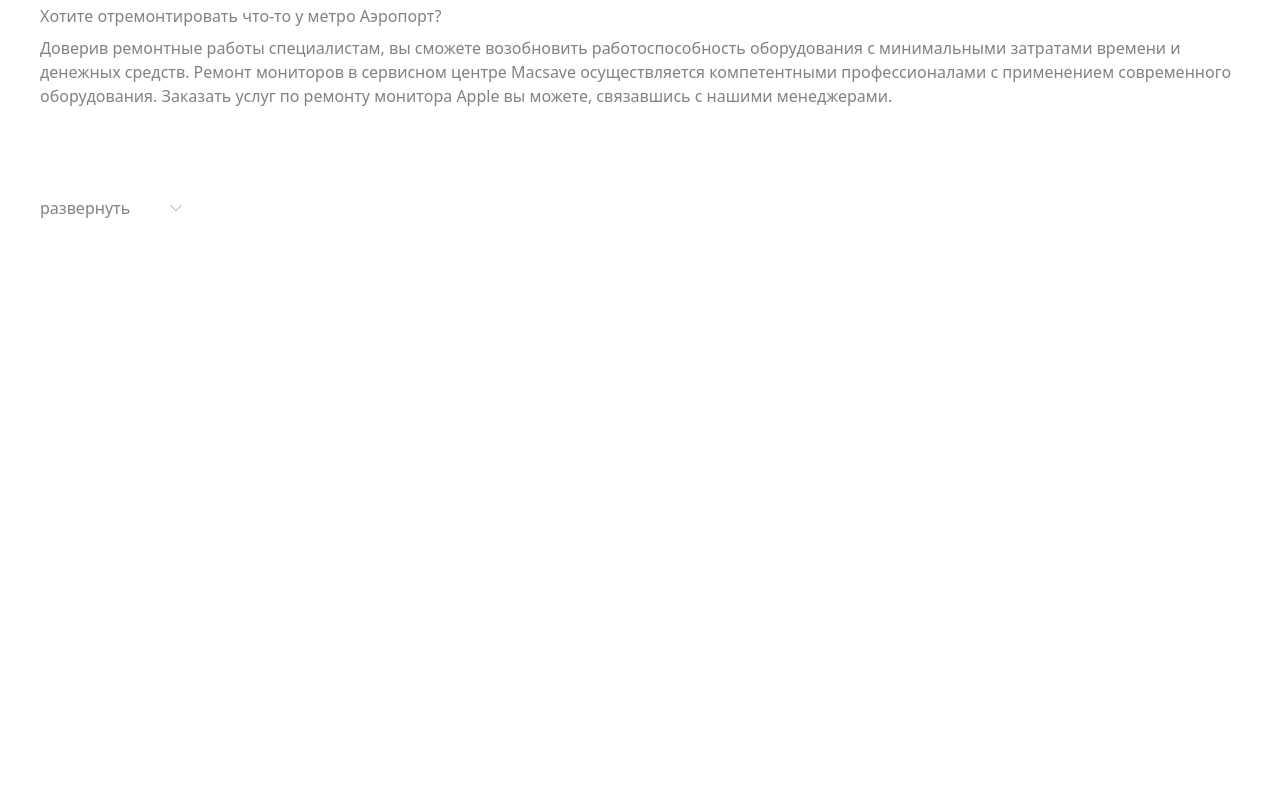
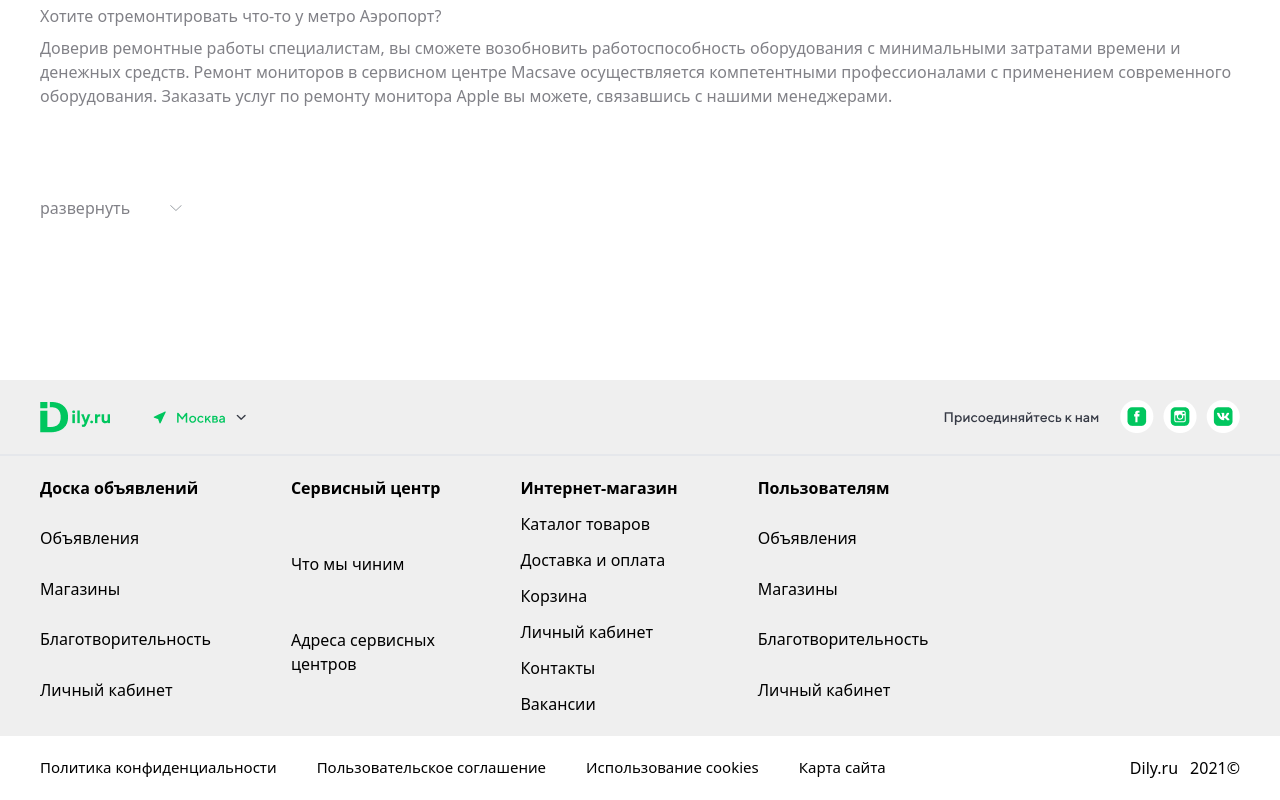
Before and after one commit to Wizards7/TeamWork, a website: page src/Wizards7.html in a window 1280 px wide. Shown: the part 2034-2834 px from the top of the page. Before the commit the page ends 2414 px from the top, so only its background shows below. Drawn offline with nearby package versions, Linux system fonts and the light colour scheme; files that its build step writes are made by us from their sources.

Commit message:
Created a Footer

```diff
--- a/src/Wizards7.html
+++ b/src/Wizards7.html
@@ -300,5 +300,69 @@
         </p>
       </section>
     </main>
+    <footer>
+      <div class="bg-[#efefef] py-5">
+        <div class="max-w-[1200px] m-auto">
+          <div class="flex items-center justify-between">
+            <div class="flex gap-10 items-center">
+              <img src="imagesOfAli/Logo.png" alt="" />
+              <img src="imagesOfAli/Location.png" alt="" />
+            </div>
+            <img src="imagesOfAli/Social media.png" alt="" />
+          </div>
+        </div>
+      </div>
+      <hr />
+      <hr />
+      <div class="bg-[#efefef] py-5">
+        <div class="max-w-[1200px] m-auto">
+          <div class="flex gap-20">
+            <ul class="grid gap-3">
+              <li><b>Доска объявлений</b></li>
+              <li>Объявления</li>
+              <li>Магазины</li>
+              <li>Благотворительность</li>
+              <li>Личный кабинет</li>
+            </ul>
+            <ul class="grid gap-3">
+              <li><b>Сервисный центр</b></li>
+              <li>Что мы чиним</li>
+              <li>
+                Адреса сервисных <br />
+                центров
+              </li>
+            </ul>
+            <ul class="grid gap-3">
+              <li><b>Интернет-магазин</b></li>
+              <li>Каталог товаров</li>
+              <li>Доставка и оплата</li>
+              <li>Корзина</li>
+              <li>Личный кабинет</li>
+              <li>Контакты</li>
+              <li>Вакансии</li>
+            </ul>
+            <ul class="grid gap-3">
+              <li><b>Пользователям</b></li>
+              <li>Объявления</li>
+              <li>Магазины</li>
+              <li>Благотворительность</li>
+              <li>Личный кабинет</li>
+            </ul>
+          </div>
+        </div>
+      </div>
+      <div class="flex max-w-[1200px] m-auto justify-between py-5">
+        <ul class="flex gap-10 text-[15px]">
+          <li>Политика конфиденциальности</li>
+          <li>Пользовательское соглашение</li>
+          <li>Использование cookies</li>
+          <li>Карта сайта</li>
+        </ul>
+        <p class="flex items-center gap-3">
+          Dily.ru
+          <span>2021©</span>
+        </p>
+      </div>
+    </footer>
   </body>
 </html>
```
Also changed, not shown: src/imagesOfAli/Location.png (added), src/imagesOfAli/Social media.png (added), 1 other file.
